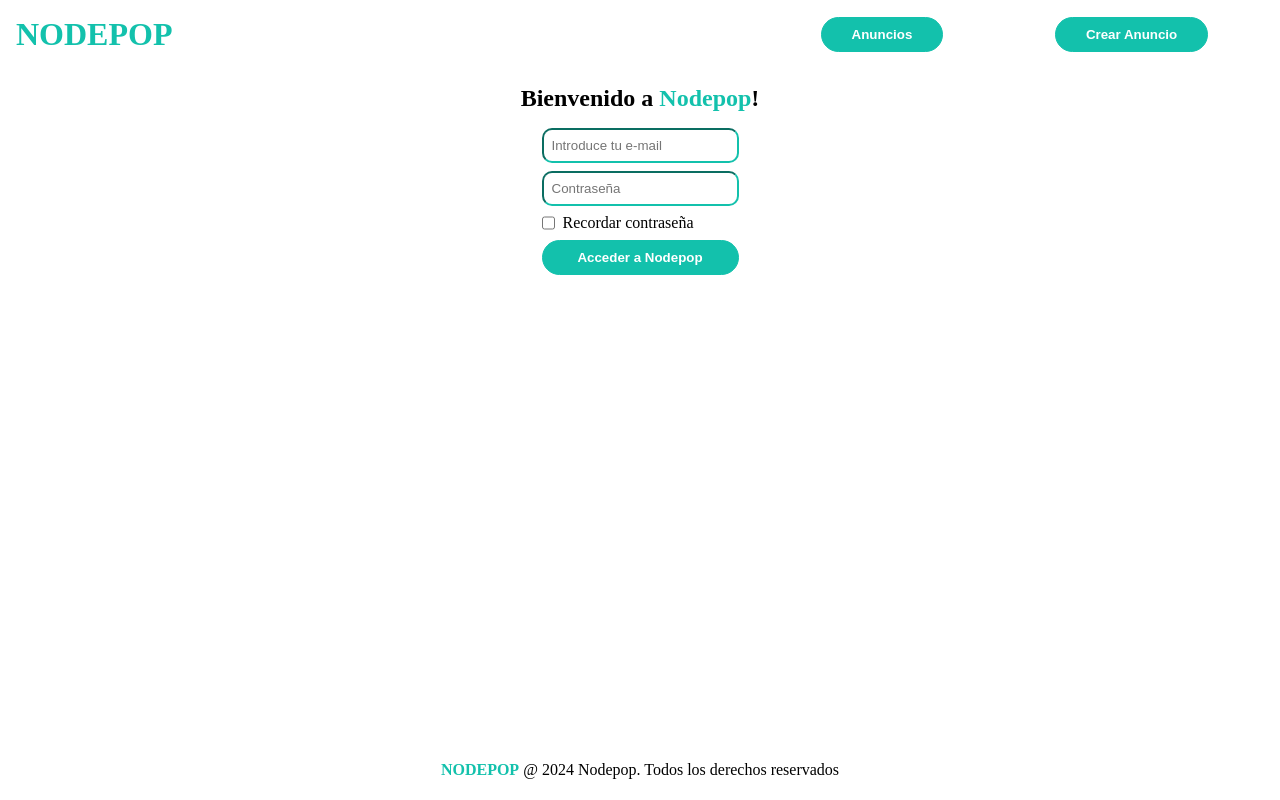
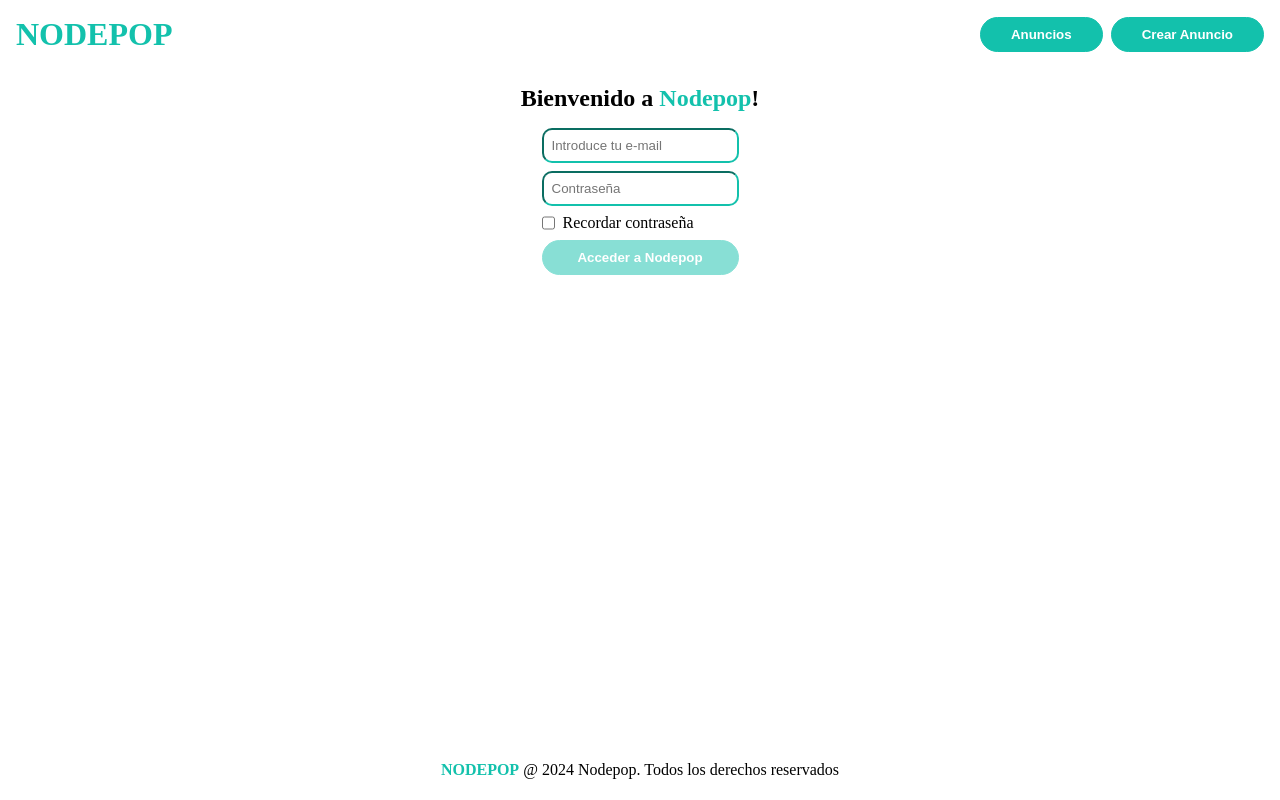
Before and after one commit to Cespuess/Practica-React-Nodepop, a React (Vite) app: page / in a window 1280 px wide. Built offline with nearby package versions, Linux system fonts and the light colour scheme.

Commit message:
habilitación y deshabilitación del botón del form.

```diff
--- a/src/components/Button.jsx
+++ b/src/components/Button.jsx
@@ -1,9 +1,19 @@
 import PropTypes from 'prop-types';
 import styles from './components-styles/Button.module.scss';
 
-export default function Button({ buttonType, eventFunction, children }) {
+export default function Button({
+  buttonType,
+  eventFunction,
+  children,
+  disabledButton = false
+}) {
   return (
-    <button type={buttonType} className={styles.button} onClick={eventFunction}>
+    <button
+      type={buttonType}
+      className={`${styles.button} ${disabledButton ? styles.disabled : ''}`}
+      onClick={eventFunction}
+      disabled={disabledButton}
+    >
       {children}
     </button>
   );
@@ -12,5 +22,6 @@ export default function Button({ buttonType, eventFunction, children }) {
 Button.propTypes = {
   buttonType: PropTypes.string,
   children: PropTypes.string.isRequired,
-  eventFunction: PropTypes.func
+  eventFunction: PropTypes.func,
+  disabledButton: PropTypes.bool
 };
--- a/src/components/components-styles/Button.module.scss
+++ b/src/components/components-styles/Button.module.scss
@@ -13,7 +13,7 @@
   font-weight: bold;
   min-height: 35px;
   justify-content: center;
-  min-width: 72px;
+  min-width: 60px;
   outline-style: none;
   padding: 0 30px;
   text-decoration: none;
@@ -22,4 +22,8 @@
     background-color: white;
     color: $primary-color;
   }
+  &.disabled {
+    opacity: 0.5;
+    pointer-events: none;
+  }
 }
--- a/src/components/layout/layout-styles/Header.module.scss
+++ b/src/components/layout/layout-styles/Header.module.scss
@@ -7,7 +7,7 @@
 
   nav {
     display: flex;
-    width: 40%;
+    gap: 0.5rem;
     justify-content: space-around;
   }
 
--- a/src/pages/auth/LoginPage.jsx
+++ b/src/pages/auth/LoginPage.jsx
@@ -1,8 +1,24 @@
+import { useState } from 'react';
 import Button from '../../components/Button';
 import Input from '../../components/Input';
 import styles from './LoginPage.module.scss';
 
 export default function LoginPage() {
+  const [formValues, setFormValues] = useState({
+    email: '',
+    password: ''
+  });
+
+  const { email, password } = formValues;
+  const disButton = !email || !password;
+
+  const handleChange = (event) => {
+    setFormValues((currentFormValues) => ({
+      ...currentFormValues,
+      [event.target.name]: event.target.value
+    }));
+  };
+
   return (
     <div className={styles.loginPage}>
       <h2>
@@ -12,12 +28,16 @@ export default function LoginPage() {
         <Input
           inputType="email"
           inputName="email"
+          inputValue={email}
           placeholderText="Introduce tu e-mail"
+          onChangeFunction={handleChange}
         />
         <Input
           inputType="password"
           inputName="password"
+          inputValue={password}
           placeholderText="Contraseña"
+          onChangeFunction={handleChange}
         />
         <div className={styles.checkbox_container}>
           <input
@@ -27,7 +47,9 @@ export default function LoginPage() {
           ></input>
           <label htmlFor="rememberPassword">Recordar contraseña</label>
         </div>
-        <Button buttonType="submit">Acceder a Nodepop</Button>
+        <Button buttonType="submit" disabledButton={disButton}>
+          Acceder a Nodepop
+        </Button>
       </form>
     </div>
   );
```
